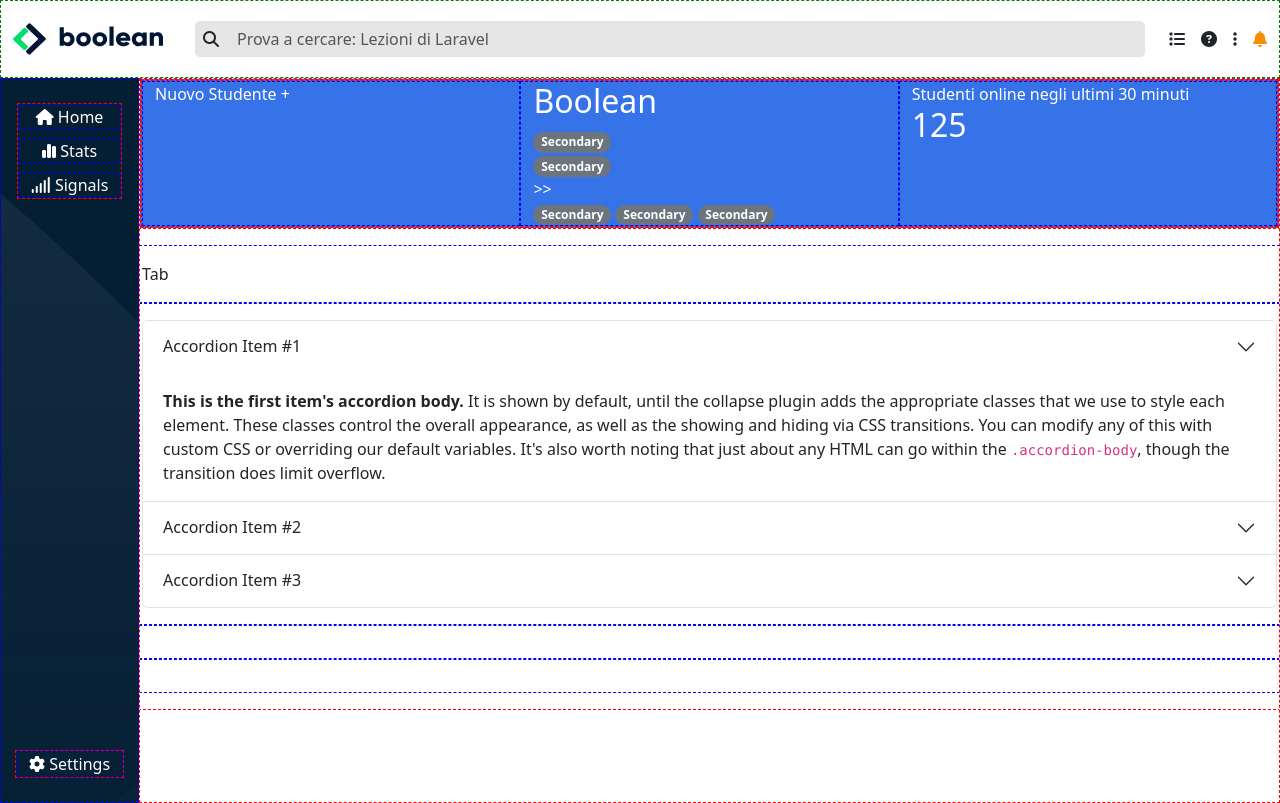
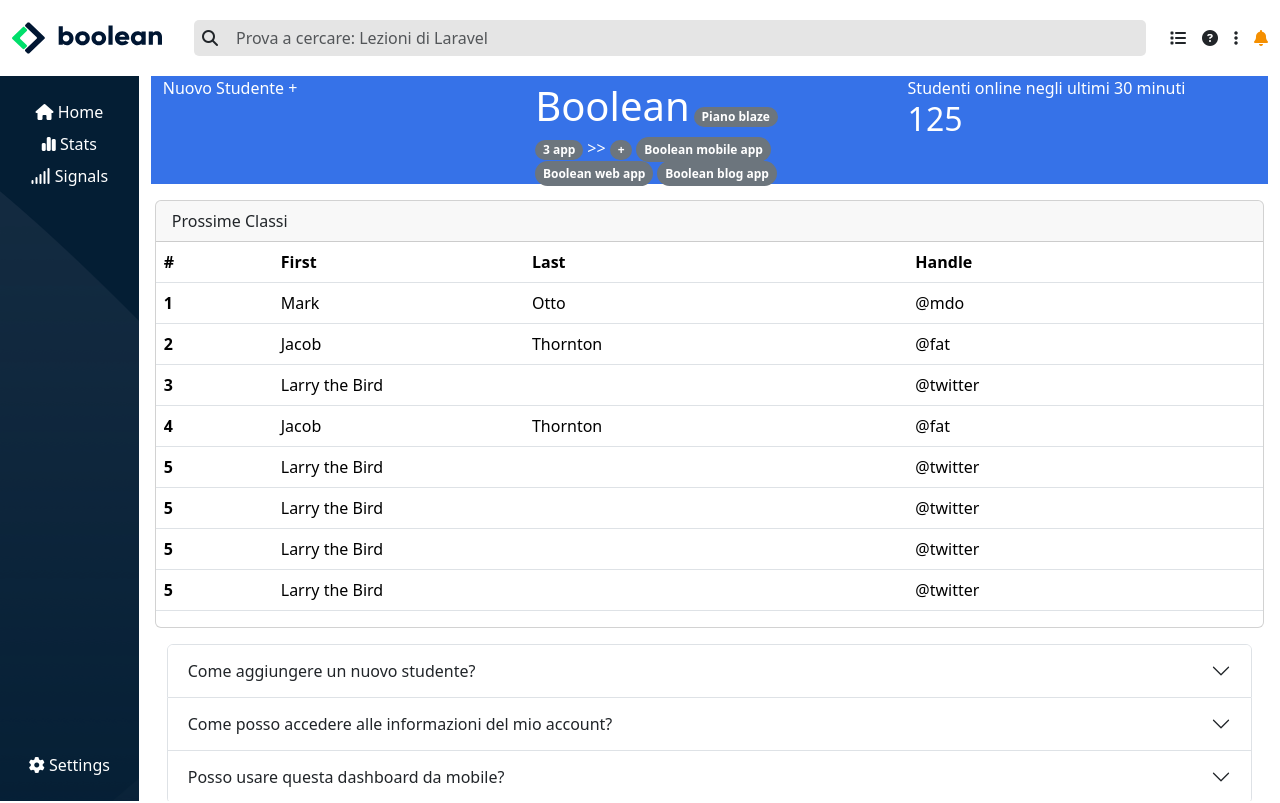
Before and after one commit to guglielmopiasenti/html-css-bootstrap-dashboard, a plain HTML site: page index.html in a window 1280 px wide. Drawn offline with nearby package versions, Linux system fonts and the light colour scheme.

Commit message:
accordion rewritten and tab first adjustments

```diff
--- a/index.html
+++ b/index.html
@@ -70,8 +70,8 @@
 
         <!-- Content Navbar -->
 
-        <div class="boolean-content page-wrapper debug">
-            <div class="main-header text-white debug">
+        <div class="boolean-content page-wrapper container-fluid">
+            <div class="main-header text-white">
               <div class="container">
                 <div class="row row-cols-1 row-cols-md-3">
                   <div class="col">
@@ -79,15 +79,16 @@
                   </div>
                   <div class="col">
                     <div>
-                      <h2>Boolean</h2>
-                      <span class="badge rounded-pill text-bg-secondary">Secondary</span>
+                      <span class="fs-1">Boolean</span>
+                      <span class="badge rounded-pill text-bg-secondary">Piano blaze</span>
                     </div>
                     <div>
-                      <span class="badge rounded-pill text-bg-secondary">Secondary</span>
-                      <div>  >> </div>
-                      <span class="badge rounded-pill text-bg-secondary">Secondary</span>
-                      <span class="badge rounded-pill text-bg-secondary">Secondary</span>
-                      <span class="badge rounded-pill text-bg-secondary">Secondary</span>
+                      <span class="badge rounded-pill text-bg-secondary">3 app</span>
+                      <span>  >> </span>
+                      <span class="badge rounded-pill text-bg-secondary">+</span>
+                      <span class="badge rounded-pill text-bg-secondary d-none d-lg-inline">Boolean mobile app</span>
+                      <span class="badge rounded-pill text-bg-secondary d-none d-lg-inline">Boolean web app</span>
+                      <span class="badge rounded-pill text-bg-secondary d-none d-lg-inline">Boolean blog app</span>
                     </div>
                   </div>
                   <div class="col">
@@ -103,11 +104,69 @@
 
             <section id="main-webapp-content container">
 
-                <div class="row row-cols-1 py-3">
+                <div class="row row-cols-1 py-3 px-3">
 
                     <!-- Form -->
 
-                    <div class="col py-3">Tab</div>
+                    <div class="col card my-table px-0">
+                      <div class="card-header">
+                        Prossime Classi
+                      </div>
+                      <table class="table table-hover px-3 ">
+                        <thead>
+                          <tr>
+                            <th scope="col">#</th>
+                            <th scope="col">First</th>
+                            <th scope="col">Last</th>
+                            <th scope="col">Handle</th>
+                          </tr>
+                        </thead>
+                        <tbody>
+                          <tr>
+                            <th scope="row">1</th>
+                            <td>Mark</td>
+                            <td>Otto</td>
+                            <td>@mdo</td>
+                          </tr>
+                          <tr>
+                            <th scope="row">2</th>
+                            <td>Jacob</td>
+                            <td>Thornton</td>
+                            <td>@fat</td>
+                          </tr>
+                          <tr>
+                            <th scope="row">3</th>
+                            <td colspan="2">Larry the Bird</td>
+                            <td>@twitter</td>
+                          </tr>
+                            <th scope="row">4</th>
+                            <td>Jacob</td>
+                            <td>Thornton</td>
+                            <td>@fat</td>
+                          </tr>
+                          <tr>
+                            <th scope="row">5</th>
+                            <td colspan="2">Larry the Bird</td>
+                            <td>@twitter</td>
+                          </tr>
+                          <tr>
+                            <th scope="row">5</th>
+                            <td colspan="2">Larry the Bird</td>
+                            <td>@twitter</td>
+                          </tr>
+                          <tr>
+                            <th scope="row">5</th>
+                            <td colspan="2">Larry the Bird</td>
+                            <td>@twitter</td>
+                          </tr>
+                          <tr>
+                            <th scope="row">5</th>
+                            <td colspan="2">Larry the Bird</td>
+                            <td>@twitter</td>
+                          </tr>
+                        </tbody>
+                      </table>
+                    </div>
 
 
                     <!-- FAQ -->
@@ -118,36 +177,36 @@
                             <div class="accordion-item">
                               <h2 class="accordion-header">
                                 <button class="accordion-button collapsed" type="button" data-bs-toggle="collapse" data-bs-target="#collapseOne" aria-expanded="false" aria-controls="collapseOne">
-                                  Accordion Item #1
+                                  Come aggiungere un nuovo studente?
                                 </button>
                               </h2>
-                              <div id="collapseOne" class="accordion-collapse collapse show" data-bs-parent="#accordionExample">
+                              <div id="collapseOne" class="accordion-collapse collapse" data-bs-parent="#accordionExample">
                                 <div class="accordion-body">
-                                  <strong>This is the first item's accordion body.</strong> It is shown by default, until the collapse plugin adds the appropriate classes that we use to style each element. These classes control the overall appearance, as well as the showing and hiding via CSS transitions. You can modify any of this with custom CSS or overriding our default variables. It's also worth noting that just about any HTML can go within the <code>.accordion-body</code>, though the transition does limit overflow.
+                                  Clicca in alto sul + nella sezione blu.
                                 </div>
                               </div>
                             </div>
                             <div class="accordion-item">
                               <h2 class="accordion-header">
                                 <button class="accordion-button collapsed" type="button" data-bs-toggle="collapse" data-bs-target="#collapseTwo" aria-expanded="false" aria-controls="collapseTwo">
-                                  Accordion Item #2
+                                  Come posso accedere alle informazioni del mio account?
                                 </button>
                               </h2>
                               <div id="collapseTwo" class="accordion-collapse collapse" data-bs-parent="#accordionExample">
                                 <div class="accordion-body">
-                                  <strong>This is the second item's accordion body.</strong> It is hidden by default, until the collapse plugin adds the appropriate classes that we use to style each element. These classes control the overall appearance, as well as the showing and hiding via CSS transitions. You can modify any of this with custom CSS or overriding our default variables. It's also worth noting that just about any HTML can go within the <code>.accordion-body</code>, though the transition does limit overflow.
+                                  Clicca sull icona della campanella.
                                 </div>
                               </div>
                             </div>
                             <div class="accordion-item">
                               <h2 class="accordion-header">
                                 <button class="accordion-button collapsed" type="button" data-bs-toggle="collapse" data-bs-target="#collapseThree" aria-expanded="false" aria-controls="collapseThree">
-                                  Accordion Item #3
+                                  Posso usare questa dashboard da mobile?
                                 </button>
                               </h2>
                               <div id="collapseThree" class="accordion-collapse collapse" data-bs-parent="#accordionExample">
                                 <div class="accordion-body">
-                                  <strong>This is the third item's accordion body.</strong> It is hidden by default, until the collapse plugin adds the appropriate classes that we use to style each element. These classes control the overall appearance, as well as the showing and hiding via CSS transitions. You can modify any of this with custom CSS or overriding our default variables. It's also worth noting that just about any HTML can go within the <code>.accordion-body</code>, though the transition does limit overflow.
+                                  Si, accedi da qualunque smartphone.
                                 </div>
                               </div>
                             </div>
--- a/style.css
+++ b/style.css
@@ -14,24 +14,9 @@
 
 /** Main CSS */
 
-
-/* Header */
-
-header {
-
-    /* todo remove */
-    /* height: 100px; */
-    border: 1px dashed green;
-}
-/* .my-search-bar {
-    max-width: 100%;
-} */
-
-
 /* sidebar */
 
 .sidebar {
-    border: 1px dashed blue;
     background-image: url(img/sidebar-bg.png);
     background-color: var(--my-sidebar);
 }
@@ -75,12 +60,12 @@ header {
 .main-header {
     background-color: var(--my-mainh-bg);
 }
-.col {
-    border: 1px dashed blue;
+
+
+.my-table  {
+
 }
 
-
-/* todo remove */
-.row {
-    border: 1px dashed red;
+.col {
+    /* border: 1px dashed blue; */
 }
```
